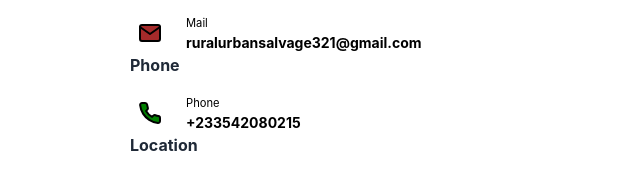
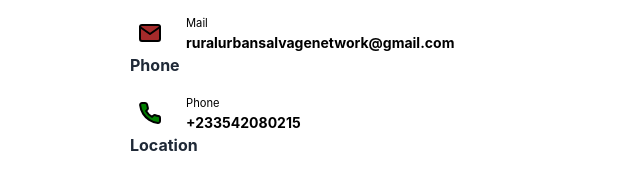
Before and after one commit to ruralurbansalvagenetwork/ruralurbansalvagenetwork.github.io, a website: page html/contact.html in a window 1280 px wide. Shown: the part 239-409 px from the top of the page, 78-718 px from the left. Drawn offline with nearby package versions, Linux system fonts and the light colour scheme; files whose address does not match are found by name.

Commit message:
Update contact.html

```diff
--- a/html/contact.html
+++ b/html/contact.html
@@ -57,7 +57,7 @@
                     </div>
                     <a href="javascript:void(0)" class="text-[#007bff] text-sm ml-4">
                         <small class="block">Mail</small>
-                        <strong>ruralurbansalvage321@gmail.com</strong>
+                        <strong>ruralurbansalvagenetwork@gmail.com</strong>
                     </a>
                 </li>
             </ul>
```
